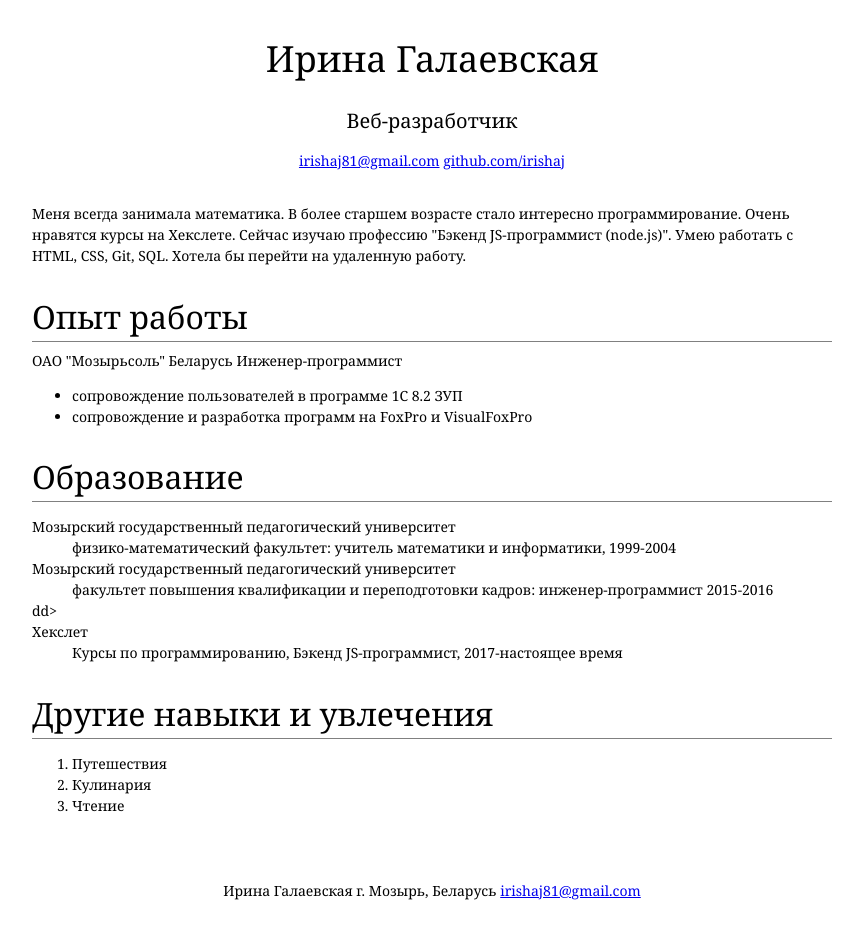
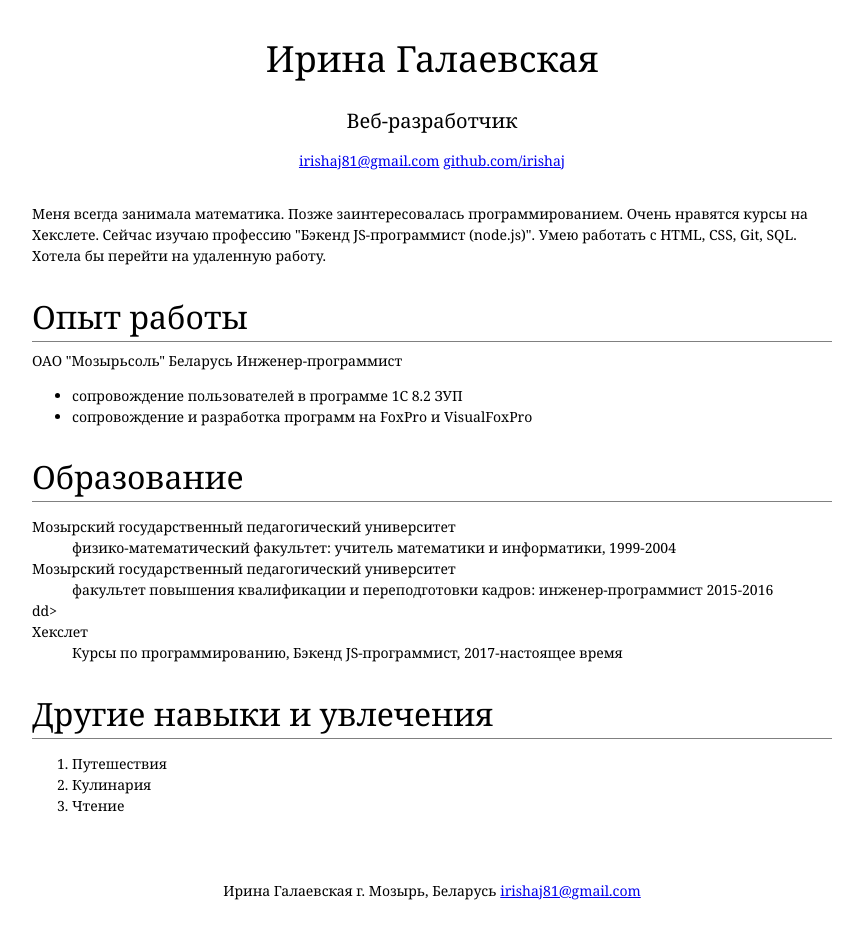
Before and after one commit to IrishaJ/IrishaJ.github.io, a plain HTML site: page index.html in a window 1280 px wide. Shown: the whole page, without its empty margins (208-1071 px from the left). Drawn offline with Linux system fonts and the light colour scheme.

Commit message:
Update index.html

```diff
--- a/index.html
+++ b/index.html
@@ -16,7 +16,7 @@
 </p>
 </div>
 <div id="main">
-Меня всегда занимала математика. В более старшем возрасте стало интересно программирование.
+Меня всегда занимала математика. Позже заинтересовалась программированием.
 Очень нравятся курсы на Хекслете. Сейчас изучаю профессию "Бэкенд JS-программист (node.js)".
 Умею работать с HTML, CSS, Git, SQL.
 Хотела бы перейти на удаленную работу.
```
